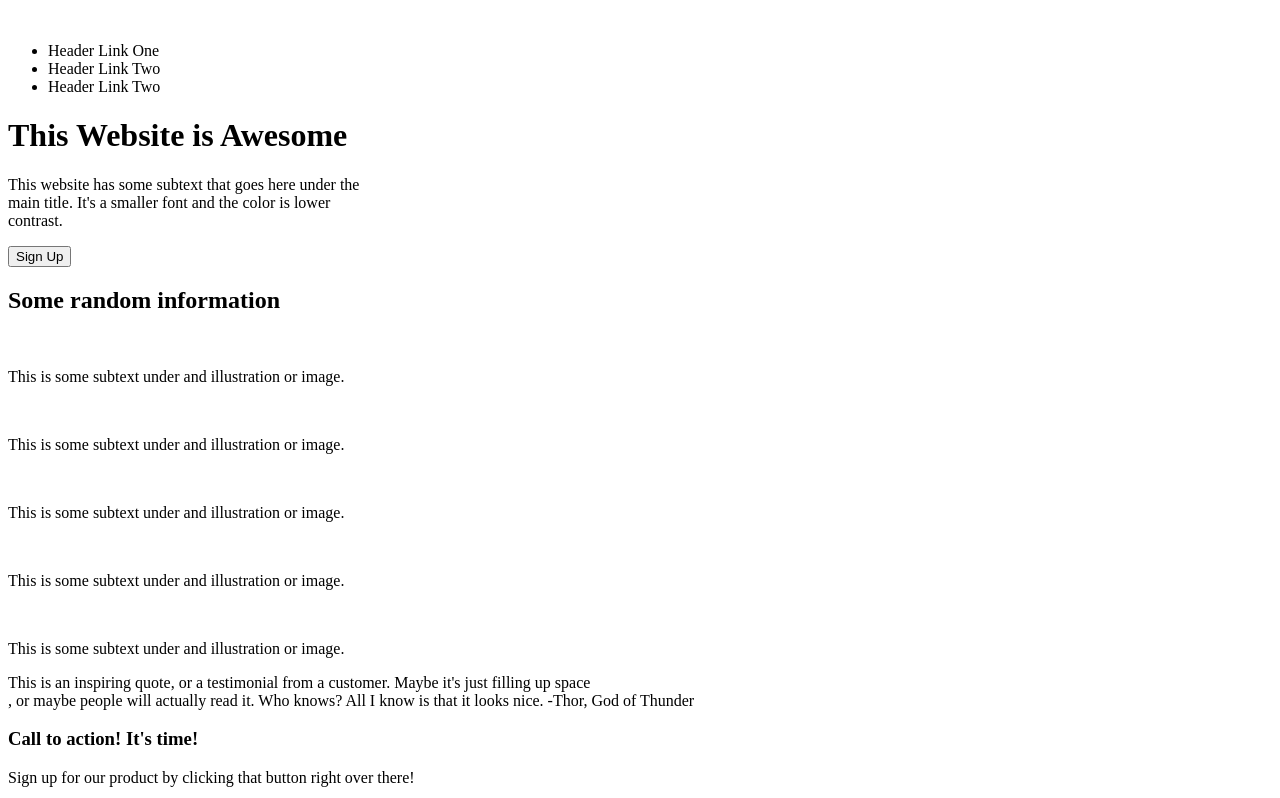
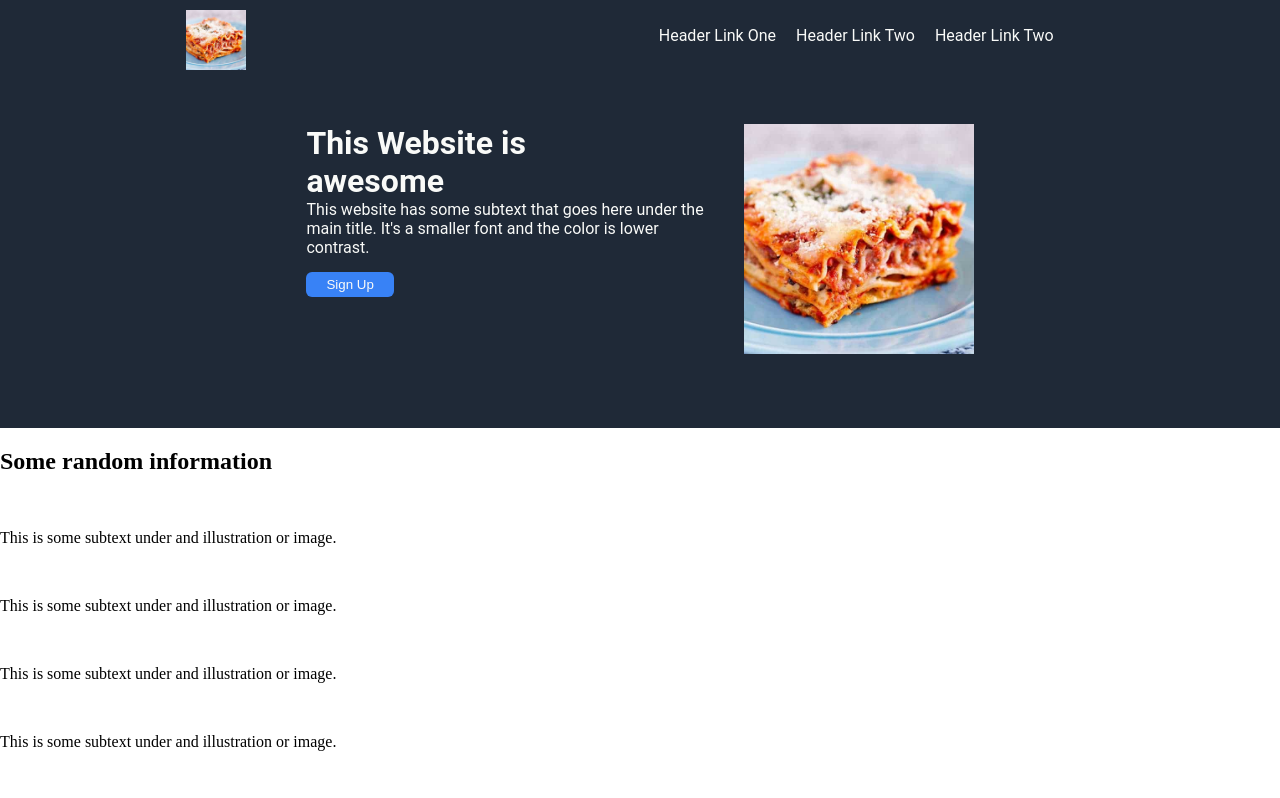
Before and after one commit to dirtyghettoomelette/Landing-Page, a plain HTML site: page index.html in a window 1280 px wide. Shown: the top 798 px of the page. Drawn offline with Linux system fonts and the light colour scheme.

Commit message:
Style header and banner

```diff
--- a/index.html
+++ b/index.html
@@ -2,29 +2,31 @@
 <html lang="en">
     <head>
         <meta charset="UTF-8">
+        <link rel="stylesheet" href="./style.css">
         <title>Right Choice Home Inspections</title>
     </head>
     <body>
-        <div>
-            <span><img src=""></span>
-            <span>
-                <ul>
-                    <li>Header Link One</li>
-                    <li>Header Link Two</li>
-                    <li>Header Link Two</li>
-                </ul>
+        <div class="header">
+            <span class="header-span">
+                <img class="header-image" src="./images/header-logo.jpeg">
             </span>
-        <div>
-            <div>
-                <span>
-                    <h1>This Website is Awesome</h1>
+
+            <ul>
+                <li>Header Link One</li>
+                <li>Header Link Two</li>
+                <li>Header Link Two</li>
+            </ul>
+        </div>
+            <div class="banner">
+                <div class="banner-left">
+                    <h1>This Website is <br> awesome</h1>
                     <p>This website has some subtext that goes here under the <br>
                     main title. It's a smaller font and the color is lower <br> contrast.</p>
-                    <button>Sign Up</button>
-                </span>
-                <span>
-                    <img src="">
-                </span>
+                    <button><a href="">Sign Up</a></button>
+                    </div>
+                <div class="banner-right">
+                    <img ID="banner-image" src="./images/header-logo.jpeg">
+                </div>
             </div>
         </div>
         <div>
--- /dev/null
+++ b/style.css
@@ -0,0 +1,86 @@
+body {
+    margin: 0;
+}
+.header {
+    display: flex;
+    background-color: #1F2937;
+    color: #f9faf8;
+    font-family: roboto;
+}
+
+.header-span {
+    margin-top: 10px;
+    margin-bottom: 10px;
+    flex: 1 1 0;
+    text-align: center;
+}
+#banner-image {
+    height: 230px;
+    width: auto;
+}
+.header-image {
+    height: auto;
+    width: 60px;
+}
+
+.span1 {
+    border-style: solid;
+    border-color: yellow;
+}
+ul {
+    display: inline-flex;
+    flex: 1 1 auto;
+    padding: 0px;
+    justify-content: center;
+}
+ul li {
+    display: flex;
+    list-style-type: none;
+    padding: 10px;
+    overflow: hidden;
+}
+
+.banner {
+    background-color: #1F2937;
+    display: flex;
+    flex: 1 1 0;
+    color: #f9faf8;
+    font-family: roboto;
+    margin-left: auto;
+    margin-right: auto;
+    padding-top: 40px;
+    padding-bottom: 70px;
+    width: 100%;
+    justify-content: center;
+}
+
+.banner-right {
+    display: inline;
+    margin-left: 40px;
+}
+
+.banner-left {
+    display: inline;
+}
+
+.banner-left h1 {
+    margin: 0px;
+}
+
+.banner-left p {
+    margin-top: 0px;
+    margin-bottom: 15px;
+}
+
+.banner-left button {
+    background-color: #3882F6 ;
+    border-radius: 6px;
+    border: 0;
+    box-shadow: none;
+    padding: 5px 20px 5px 20px;
+}
+
+.banner-left button a {
+    color: #f9faf8;
+    text-decoration: none;
+}
```
Also changed, not shown: images/header-logo.jpeg (added).
